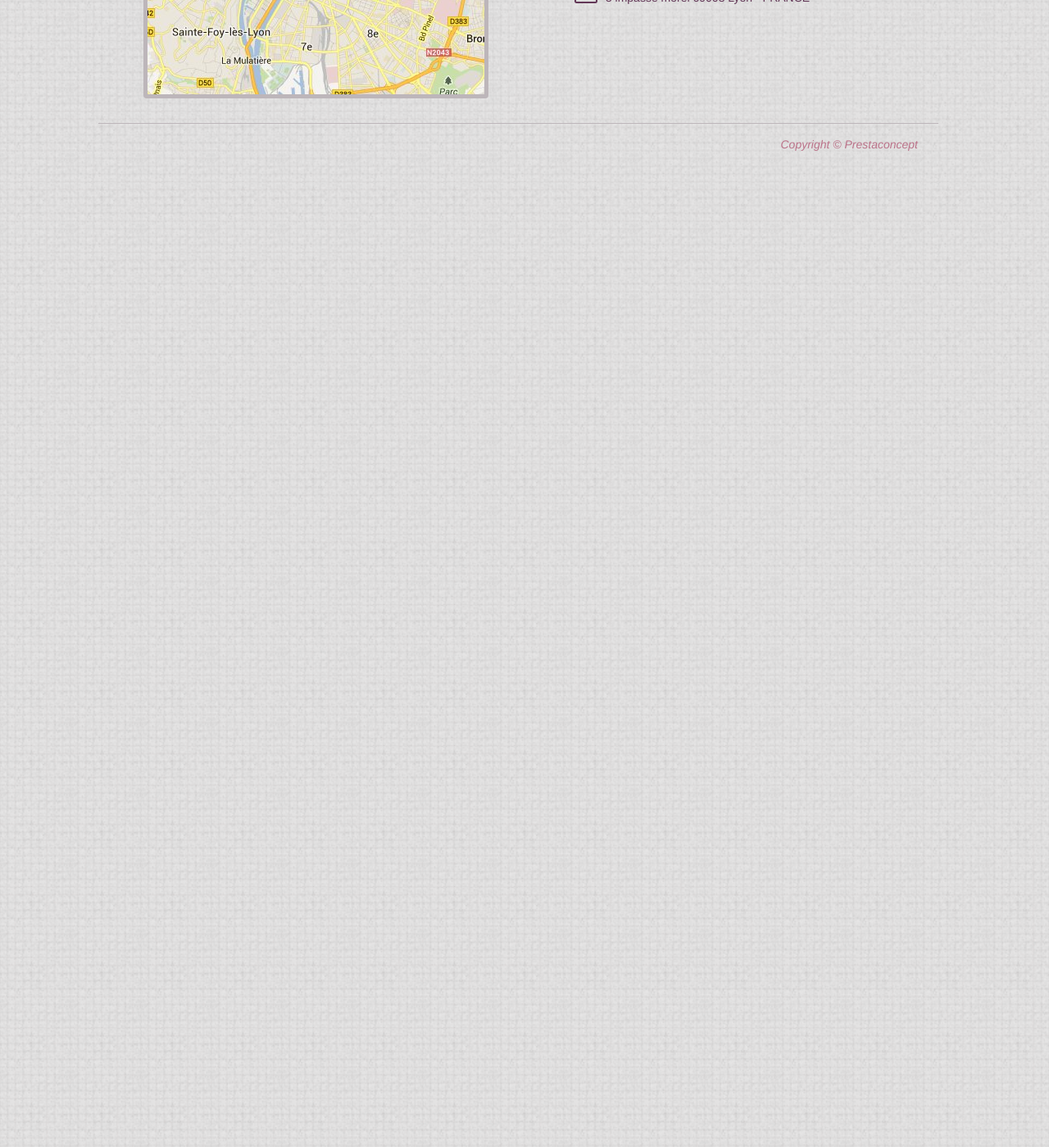
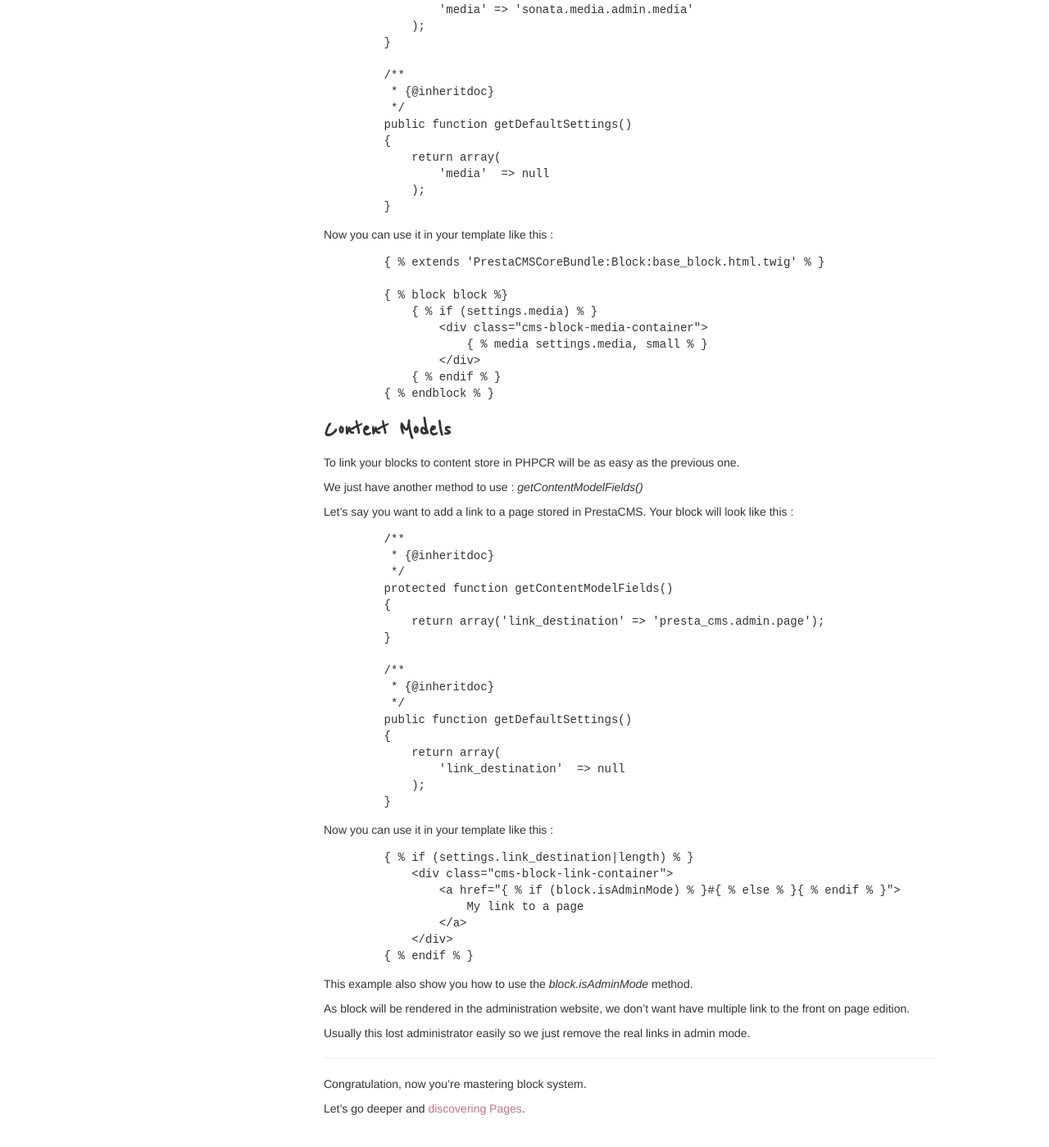
Before and after one commit to mooahmad/prestaconcept.github.io, a Jekyll site: the page built from presta-cms-core/developer-guide/models.md, in a window 1280 px wide and 1400 px high, scrolled down 896 px. Shown: the whole window at 82% size. Built offline with Jekyll 4.4.1, drawn with Linux system fonts in a browser that asks for light colours; before the commit the page ends 1097 px from its top, so only the background shows below that; some of the changed text lies outside the part shown.

Commit message:
#20: blocks working with models

```diff
--- a/presta-cms-core/developer-guide/models.md
+++ b/presta-cms-core/developer-guide/models.md
@@ -3,3 +3,123 @@ layout: presta-cms-core-developer-guide
 navigation_active: models.html
 
 ---
+
+
+# Advanced block - Working with models
+
+
+## Overview
+
+In the [previous section][1] you learnt how to make simple blocks.
+
+Now for a professional website you will quickly need to go a step further and add other kind of thing like :
+
+-   media
+-   description of a product entity
+-   picture of a user in a comment block
+-   ...
+
+So you need a way to link your block to your custom models.
+
+
+## ORM Models
+
+To make your life easier we add useful a base class [BaseModelBlockService][2] to add usefull methods to handle models.
+
+All you need to do is to extends this base class and to override *getModelFields()* method.
+
+Let's say we want to add a link to a media, stored with Sonata Media. Our block *getModelFields()* method will
+look like this :
+
+{% highlight php %}
+    /**
+     * {@inheritdoc}
+     */
+    protected function getModelFields()
+    {
+        return array(
+            'media' => 'sonata.media.admin.media'
+        );
+    }
+
+    /**
+     * {@inheritdoc}
+     */
+    public function getDefaultSettings()
+    {
+        return array(
+            'media'  => null
+        );
+    }
+{% endhighlight %}
+
+Now you can use it in your template like this :
+
+{% highlight php %}
+    { % extends 'PrestaCMSCoreBundle:Block:base_block.html.twig' % }
+
+    { % block block %}
+        { % if (settings.media) % }
+            <div class="cms-block-media-container">
+                { % media settings.media, small % }
+            </div>
+        { % endif % }
+    { % endblock % }
+{% endhighlight %}
+
+
+## Content Models
+
+To link your blocks to content store in PHPCR will be as easy as the previous one.
+
+We just have another method to use : *getContentModelFields()*
+
+Let's say you want to add a link to a page stored in PrestaCMS. Your block will look like this :
+
+{% highlight php %}
+    /**
+     * {@inheritdoc}
+     */
+    protected function getContentModelFields()
+    {
+        return array('link_destination' => 'presta_cms.admin.page');
+    }
+
+    /**
+     * {@inheritdoc}
+     */
+    public function getDefaultSettings()
+    {
+        return array(
+            'link_destination'  => null
+        );
+    }
+{% endhighlight %}
+
+Now you can use it in your template like this :
+
+{% highlight php %}
+    { % if (settings.link_destination|length) % }
+        <div class="cms-block-link-container">
+            <a href="{ % if (block.isAdminMode) % }#{ % else % }{{ path(settings.link_destination) }}{ % endif % }">
+                My link to a page
+            </a>
+        </div>
+    { % endif % }
+{% endhighlight %}
+
+This example also show you how to use the *block.isAdminMode* method.
+
+As block will be rendered in the administration website, we don't want have multiple link to the front on page edition.
+
+Usually this lost administrator easily so we just remove the real links in admin mode.
+
+---
+Congratulation, now you're mastering block system.
+
+Let's go deeper and [discovering Pages][3].
+
+[1]: /presta-cms-core/developer-guide/block.html#content
+[2]: https://github.com/prestaconcept/PrestaCMSCoreBundle/blob/master/Block/BaseModelBlockService.php
+[3]: /presta-cms-core/developer-guide/block.html#content
+[3]: /presta-cms-core/developer-guide/page.html#content
```
Also changed, not shown: presta-cms-core/developer-guide/block.md (+1 -1 lines).
